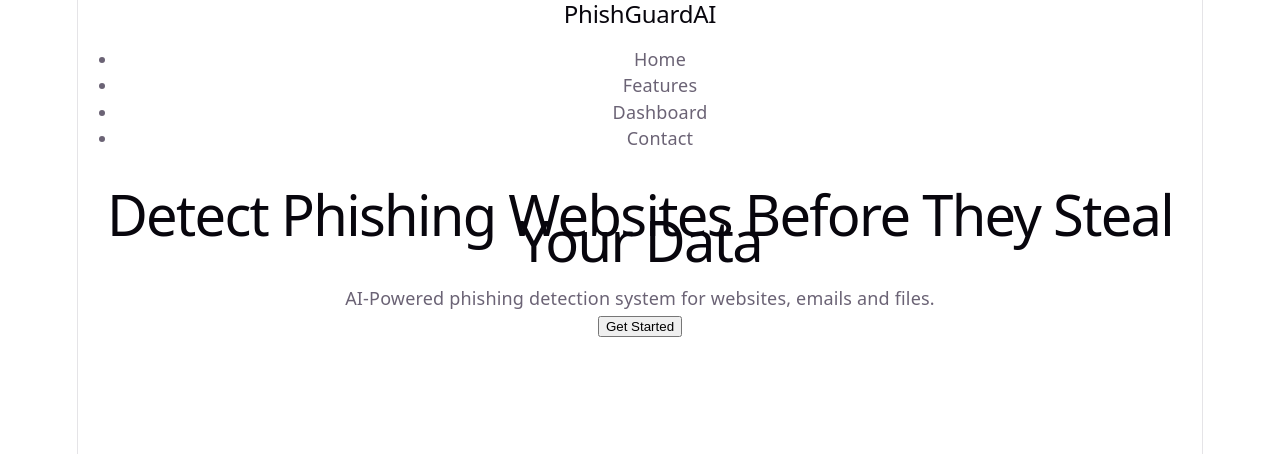
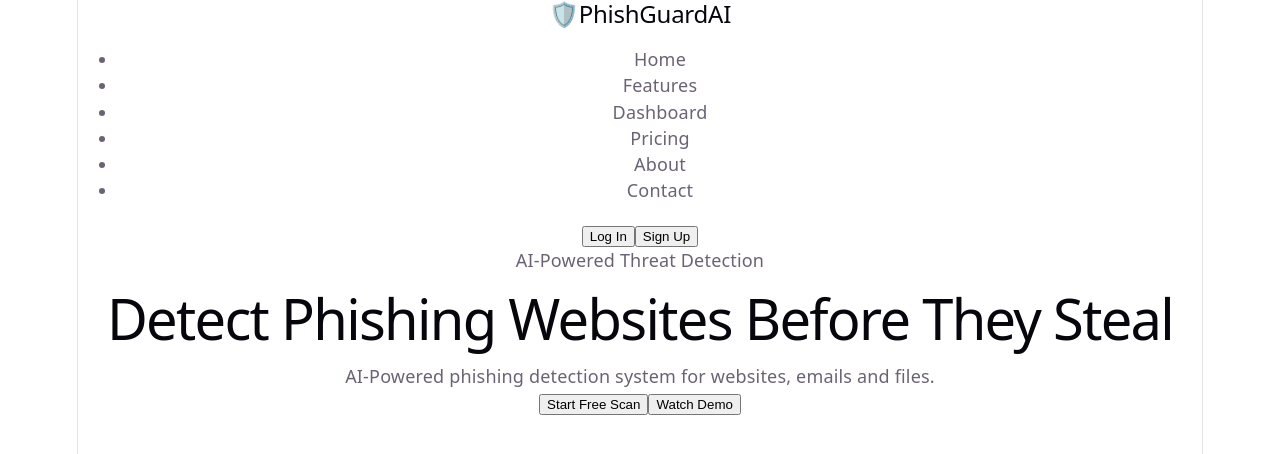
Before and after one commit to Meenakshi-Meti/PhishGuardAI, a React (Vite) app: page / in a window 1280 px wide. Shown: the top 454 px of the page. Built offline with nearby package versions, Linux system fonts and the light colour scheme.

Commit message:
Added Scanner and Features Components

```diff
--- a/src/components/Hero.jsx
+++ b/src/components/Hero.jsx
@@ -1,10 +1,21 @@
 function Hero(){
     return (
         <section class="hero">
-            <h1>Detect Phishing Websites Before They Steal Your Data</h1>
 
-            <p>AI-Powered phishing detection system for websites, emails and files.</p>
-            <button>Get Started</button>
+            <div className="hero-left">
+                <span className ="badge">AI-Powered Threat Detection</span>
+
+                <h1>Detect Phishing Websites Before They Steal</h1>
+
+                <p>AI-Powered phishing detection system for websites, emails and files.</p>
+            <div className ="hero-buttons">
+            <button>Start Free Scan</button>
+            <button>Watch Demo</button>
+            </div>
+            </div>
+            <div className="hero-right">
+                <shield3D />
+            </div>
         </section>
     );
 }
--- a/src/components/Navbar.jsx
+++ b/src/components/Navbar.jsx
@@ -1,14 +1,24 @@
 function Navbar(){
     return(
         <nav class="navbar">
-            <h2>PhishGuardAI</h2>
-
+            <div className ="logo">
+                <h2>🛡️PhishGuardAI</h2>
+            </div>
             <ul>
                 <li>Home</li>
                 <li>Features</li>
                 <li>Dashboard</li>
+                <li>Pricing</li>
+                <li>About</li>
                 <li>Contact</li>
             </ul>
+
+            <div className="nav-button">
+            <button className="login-btn">Log In</button>
+
+            <button className ="signup-btn">Sign Up</button>
+
+            </div>
         </nav>
     );
 }
```
Also changed, not shown: package.json (+6 -1 lines), src/components/Scanner.jsx (added, +15 -0 lines), src/components/Features.jsx (added), 1 other file (tests, documents, lock files or other folders).
